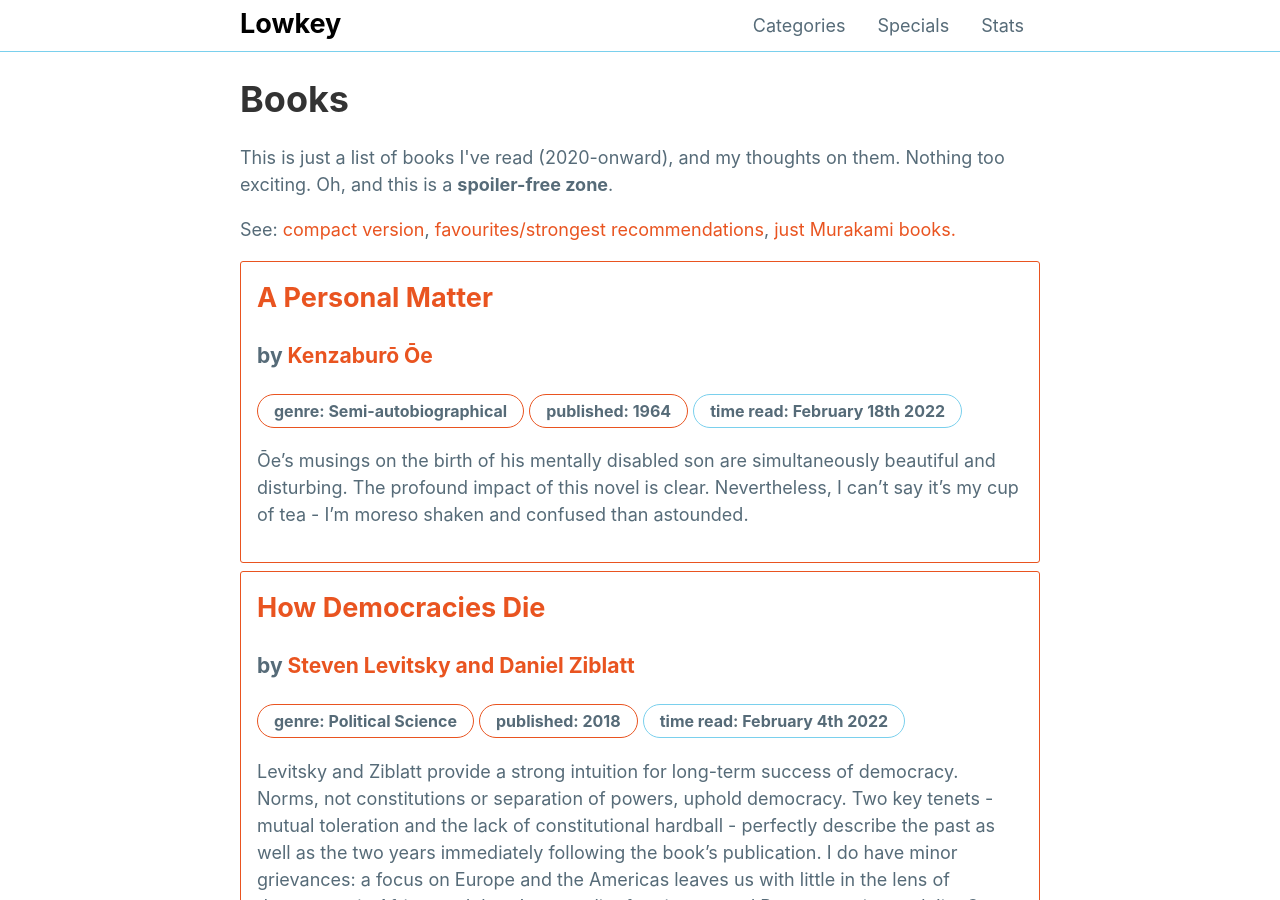
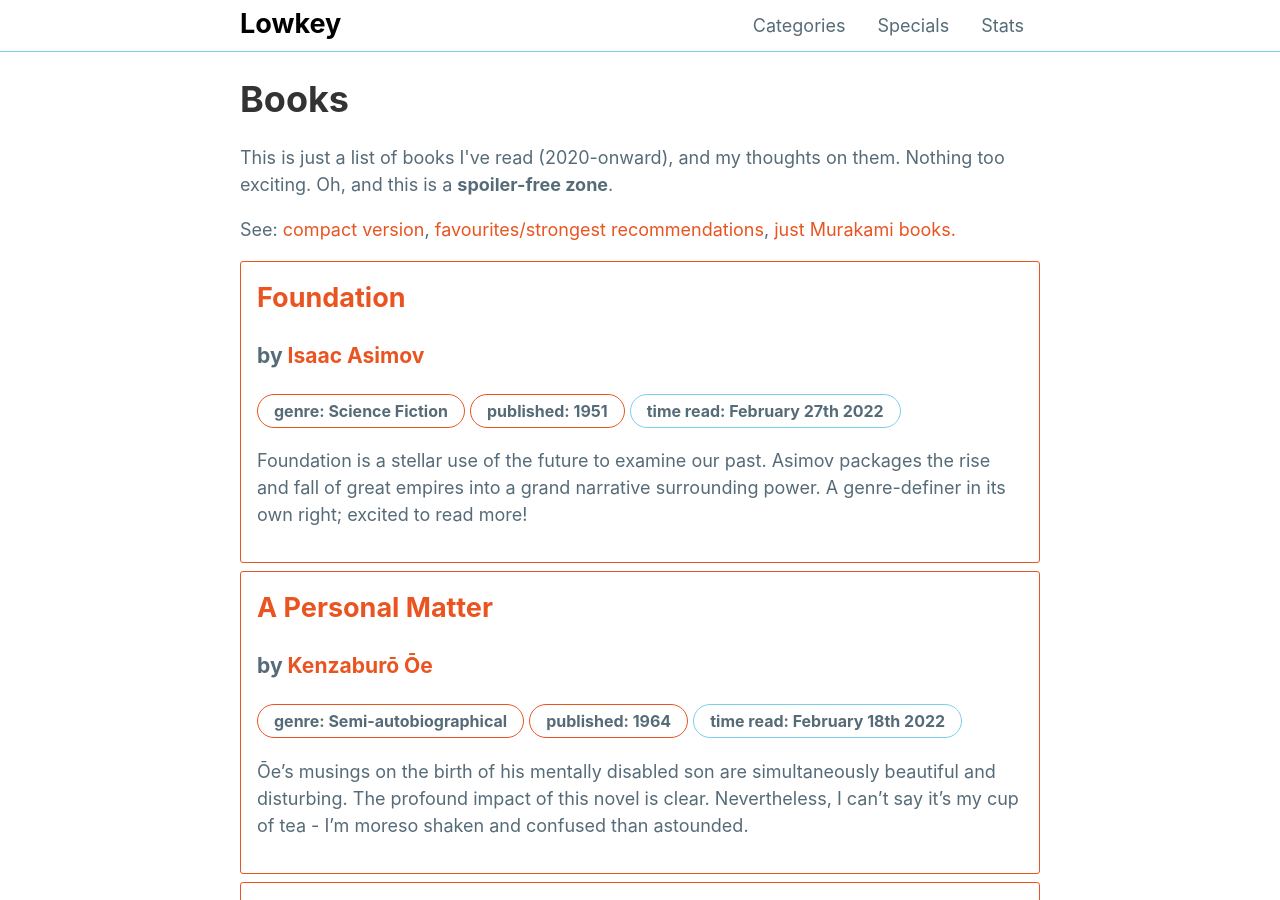
Before and after one commit to mattxwang/lowkey, a Jekyll site: the page built from stats/books.html, in a window 1280 px wide and 900 px high. Built offline with Jekyll 4.4.1, drawn with Linux system fonts in a browser that asks for light colours.

Commit message:
foundation

```diff
--- a/_data/books.yml
+++ b/_data/books.yml
@@ -545,3 +545,12 @@ apersonalmatter:
   time_read: February 18th 2022
   thoughts: >
     Ōe's musings on the birth of his mentally disabled son are simultaneously beautiful and disturbing. The profound impact of this novel is clear. Nevertheless, I can't say it's my cup of tea - I'm moreso shaken and confused than astounded.
+foundation:
+  title: Foundation
+  author: Isaac Asimov
+  genre: Science Fiction
+  year_published: 1951
+  time_read: February 27th 2022
+  strong: true
+  thoughts: >
+    Foundation is a stellar use of the future to examine our past. Asimov packages the rise and fall of great empires into a grand narrative surrounding power. A genre-definer in its own right; excited to read more!
```
